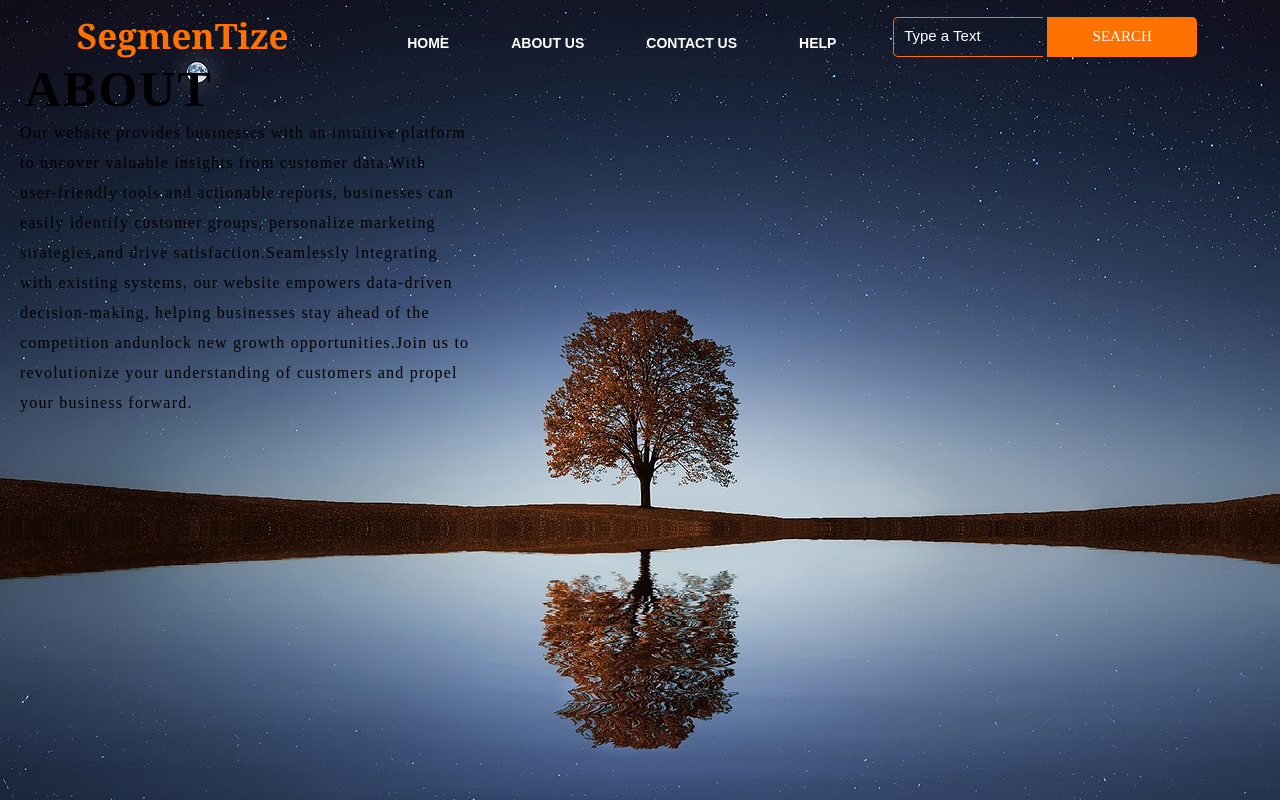
After one commit to AshminJayson/KMeans_Clustering_Mini_Project, a Flask app: template MINIPROJECT/templates/about.html in a window 1280 px wide. The commit adds this page. Run offline with Flask 3, Linux system fonts and the light colour scheme; the template is opened without the code that fills it, so the values that code supplies are empty.

Commit message:
Updated Code

```diff
--- /dev/null
+++ b/MINIPROJECT/templates/about.html
@@ -0,0 +1,43 @@
+<!DOCTYPE html>
+<html lang="en">
+<head>
+        <link rel="stylesheet" href="/MINIPROJECT/static/css/styles.css" />
+        <title>About</title>
+</head>
+<body>
+        <div class="main">
+                <div class="navbar">
+                        <h2 class="logo">SegmenTize</h2>
+                        <div class="menu">
+                          <ul>
+                            <li><a href="#">HOME</a></li>
+                            <li><a href="#">ABOUT US</a></li>
+                            <li><a href="#">CONTACT US</a></li>
+                            <li><a href="#">HELP</a></li>
+                          </ul>
+                        </div>
+												<div class="search">
+													<input type="search" name="" placeholder="Type a Text" />
+													<a href="#"> <button class="btn">SEARCH</button></a>
+												</div>
+                </div>
+                        <section class="content">
+													<h1> ABOUT </h1>
+														<div class="about">
+                                <div class="par">
+                                <p>Our website provides businesses with an intuitive platform<br>
+                                to uncover valuable insights from customer data.With <br>
+																user-friendly tools and actionable reports, businesses can <br>
+																easily identify customer groups, personalize marketing<br />
+                                strategies,and drive satisfaction.Seamlessly integrating <br>
+																with existing systems, our website empowers data-driven <br>
+																decision-making, helping businesses stay ahead of the <br>
+																competition andunlock new growth opportunities.Join us to  <br />
+                                revolutionize your understanding of customers and propel <br>
+																your business forward.</p>
+                                </div>
+															</div>
+                        </section>
+        </div>
+</body>
+</html>
--- a/MINIPROJECT/templates/home.html
+++ b/MINIPROJECT/templates/home.html
@@ -43,7 +43,6 @@
             SegmentPro and gain a <br />
             competitive edge in the market.
           </p>
-          <button class="cn"><a href="#">Join Us</a></button>
         </div>
 
         <form action="http://127.0.0.1:5000/index1" method="post">
@@ -52,10 +51,7 @@
           <input type="password" name="password" placeholder=" Password " />
           <input class="btnn" type="submit" value="Login" />
 
-          <p class="link">
-            <a href="#">Sign Up / Forget Password</a>
-          </p>
-          <p class="liw">Log in with</p>
+          <p class="liw">Find us @</p>
 
           <div class="icons">
             <a href="#">
--- a/MINIPROJECT/templates/index1.html
+++ b/MINIPROJECT/templates/index1.html
@@ -2,7 +2,7 @@
 <html lang="en">
   <head>
     <title>User Profile</title>
-    <link rel="stylesheet" href="{{url_for('static',filename='css/styles.css')}}" />
+    <link rel="stylesheet" href="/MINIPROJECT/static/css/styles.css" />
   </head>
   <div class="main">
     <div class="navbar">
```
Also changed, not shown: MINIPROJECT/templates/result.html (+8 -4 lines), MINIPROJECT/templates/styles.css (+18 -35 lines).
